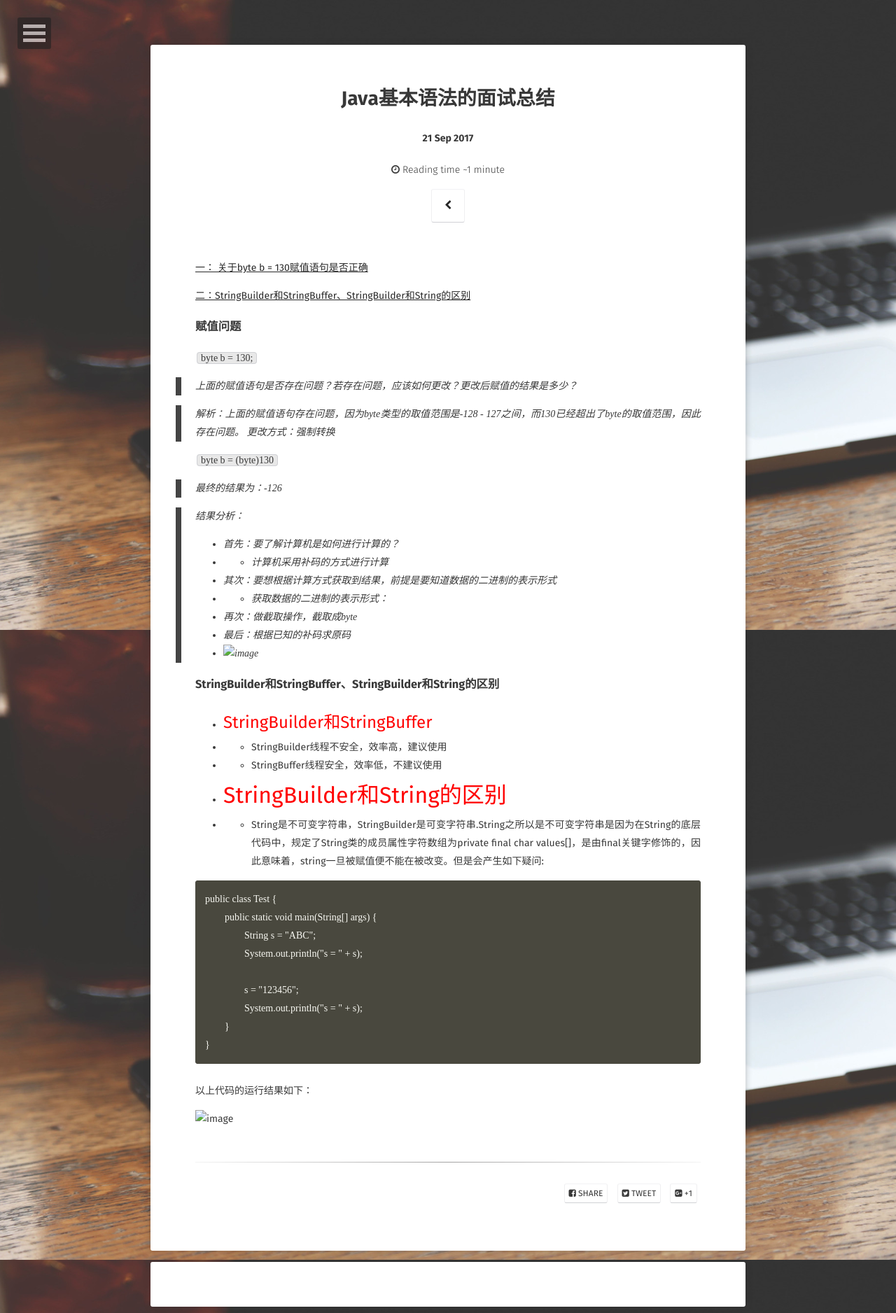
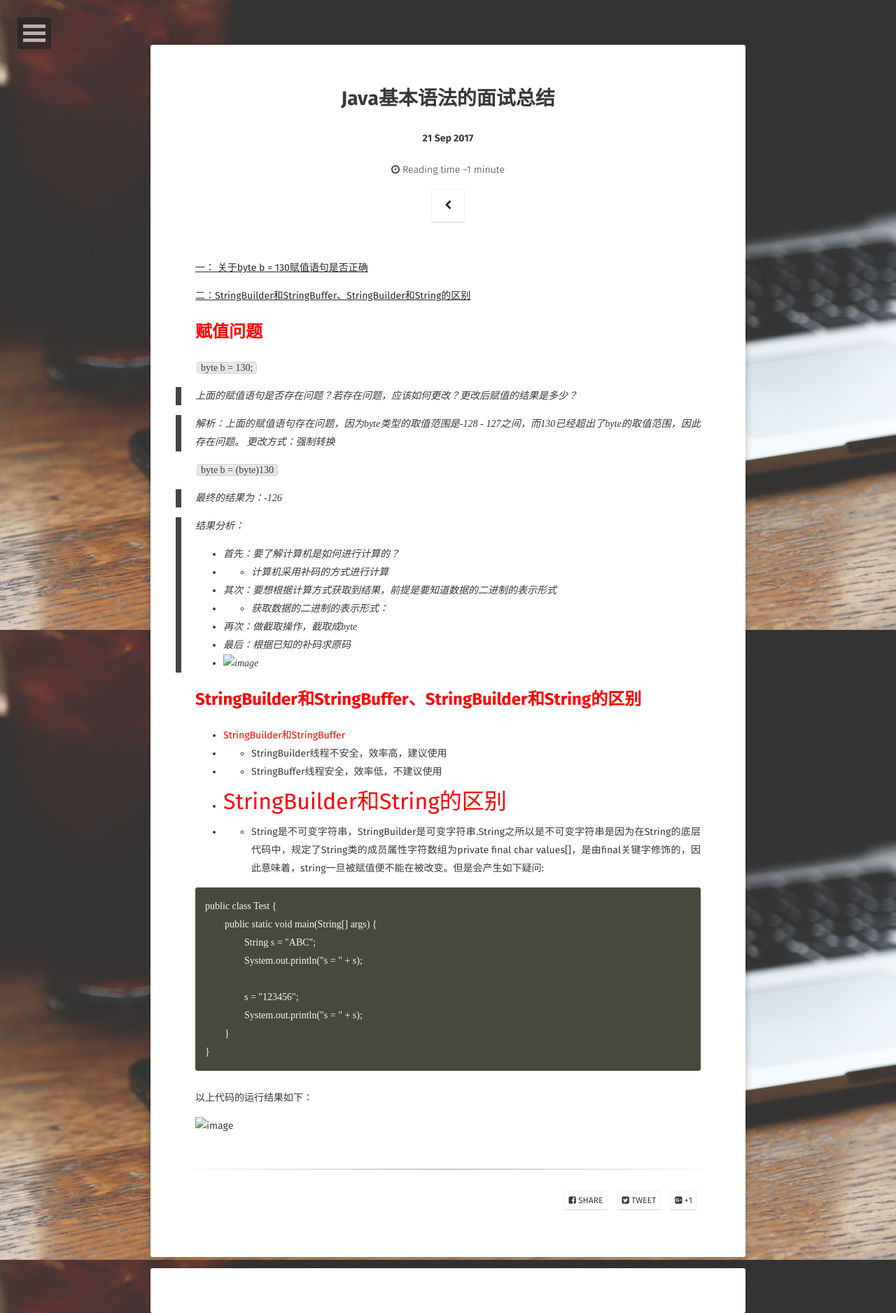
Before and after one commit to jackieliutao/javaStudyRoute, a Jekyll site: the page built from pages/interview/interview-basicGrammer.md, in a window 1280 px wide. Shown: the whole page at 70% size. Built offline with Jekyll 4.4.1, drawn with Linux system fonts in a browser that asks for light colours; some web fonts are replaced; comment, search, counter and statistics services are not loaded.

Commit message:
Update interview-basicGrammer.md

````diff
--- a/pages/interview/interview-basicGrammer.md
+++ b/pages/interview/interview-basicGrammer.md
@@ -9,7 +9,7 @@ comments: true
 [二：StringBuilder和StringBuffer、StringBuilder和String的区别](#String)
 
 
-<h3 id="fuzhi">赋值问题</h3>
+<h3 id="fuzhi"><font color="red" size="5">赋值问题</font></h3>
 
 ```byte b = 130;```
 
@@ -31,9 +31,9 @@ comments: true
 - 最后：根据已知的补码求原码
 - ![image](../../assets/img/JAVASE/java-02.png)
 
-<h3 id="String">StringBuilder和StringBuffer、StringBuilder和String的区别</h3>
+<h3 id="String"><font color="red" size="5">StringBuilder和StringBuffer、StringBuilder和String的区别</font></h3>
 
-- <font color="red" size="5">StringBuilder和StringBuffer</font>
+- <font color="red">StringBuilder和StringBuffer</font>
 - - StringBuilder线程不安全，效率高，建议使用
 - - StringBuffer线程安全，效率低，不建议使用
 - <font color="red" size="6">StringBuilder和String的区别</font>
````
